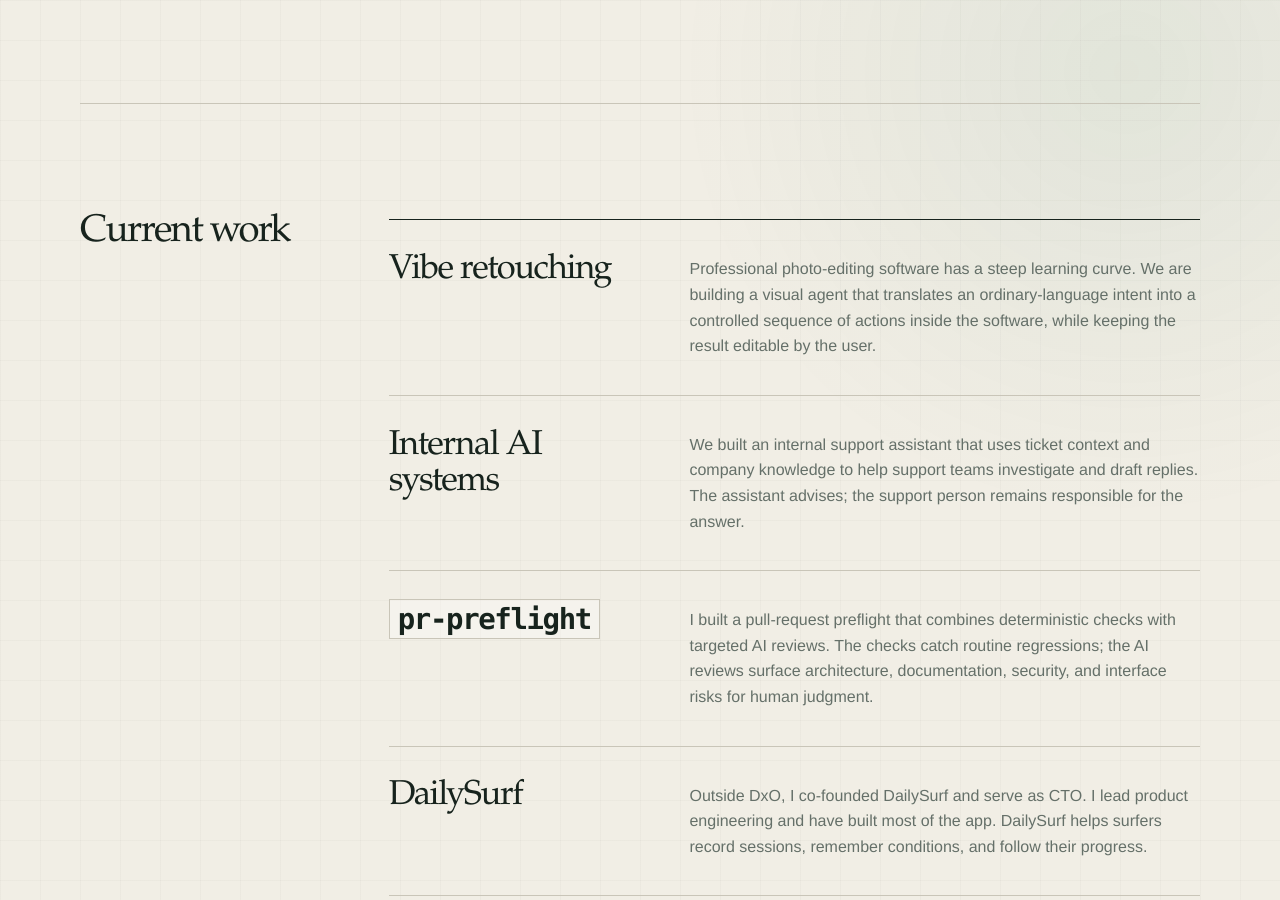
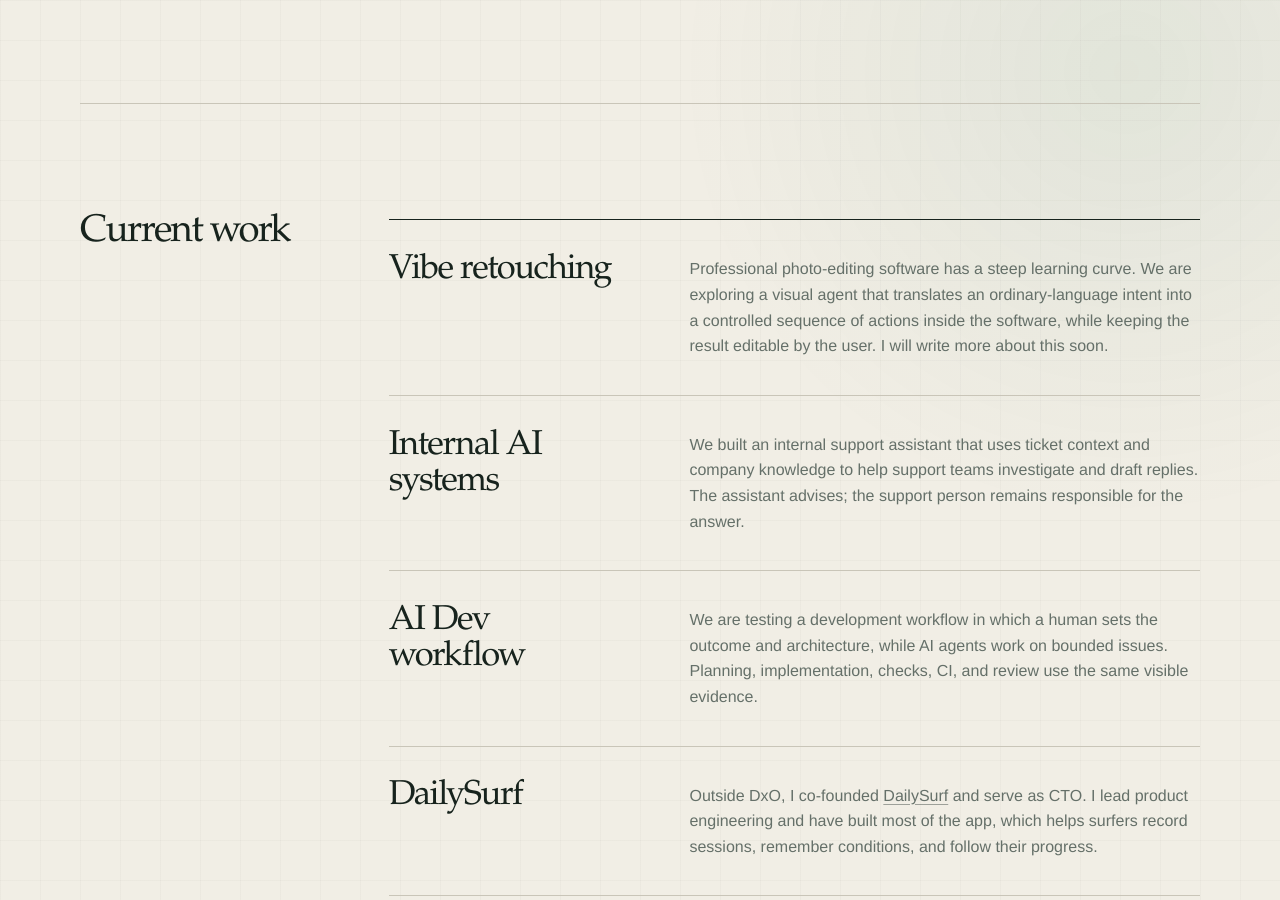
Before and after one commit to ArthurCalvi/arthurcalvi.github.io, a Jekyll site: the page built from index.html, in a window 1280 px wide and 900 px high, scrolled down 1531 px. Built offline with Jekyll 4.4.1, drawn with Linux system fonts in a browser that asks for light colours.

Commit message:
site: explain the AI development workflow

```diff
--- a/index.html
+++ b/index.html
@@ -68,9 +68,10 @@
       <h3>Vibe retouching</h3>
       <p>
         Professional photo-editing software has a steep learning curve. We are
-        building a visual agent that translates an ordinary-language intent
+        exploring a visual agent that translates an ordinary-language intent
         into a controlled sequence of actions inside the software, while
-        keeping the result editable by the user.
+        keeping the result editable by the user. I will write more about this
+        soon.
       </p>
     </article>
     <article class="editorial-row">
@@ -83,20 +84,21 @@
       </p>
     </article>
     <article class="editorial-row">
-      <h3><code>pr-preflight</code></h3>
+      <h3><a href="{{ '/ai-dev-workflow/' | relative_url }}">AI Dev workflow</a></h3>
       <p>
-        I built a pull-request preflight that combines deterministic checks
-        with targeted AI reviews. The checks catch routine regressions; the AI
-        reviews surface architecture, documentation, security, and interface
-        risks for human judgment.
+        We are testing a development workflow in which a human sets the outcome
+        and architecture, while AI agents work on bounded issues. Planning,
+        implementation, checks, CI, and review use the same visible evidence.
       </p>
     </article>
     <article class="editorial-row">
-      <h3><a href="https://dailysurf.fr" target="_blank" rel="noopener">DailySurf</a></h3>
+      <h3>DailySurf</h3>
       <p>
-        Outside DxO, I co-founded DailySurf and serve as CTO. I lead product
-        engineering and have built most of the app. DailySurf helps surfers
-        record sessions, remember conditions, and follow their progress.
+        Outside DxO, I co-founded
+        <a href="https://dailysurf.fr" target="_blank" rel="noopener">DailySurf</a>
+        and serve as CTO. I lead product engineering and have built most of the
+        app, which helps surfers record sessions, remember conditions, and
+        follow their progress.
       </p>
     </article>
   </div>
--- a/resume.html
+++ b/resume.html
@@ -32,7 +32,7 @@
           <li>Design specialist agents and the software around them.</li>
           <li>Build evaluation and release processes using tests and real product results.</li>
           <li>Help other teams adapt their tools and processes to AI.</li>
-          <li>Maintain engineering checks such as <code>pr-preflight</code>.</li>
+          <li>Develop an AI workflow for planning, implementation, verification, and review.</li>
         </ul>
       </div>
     </article>
```
Also changed, not shown: ai-dev-workflow.md (added, +40 -0 lines).
